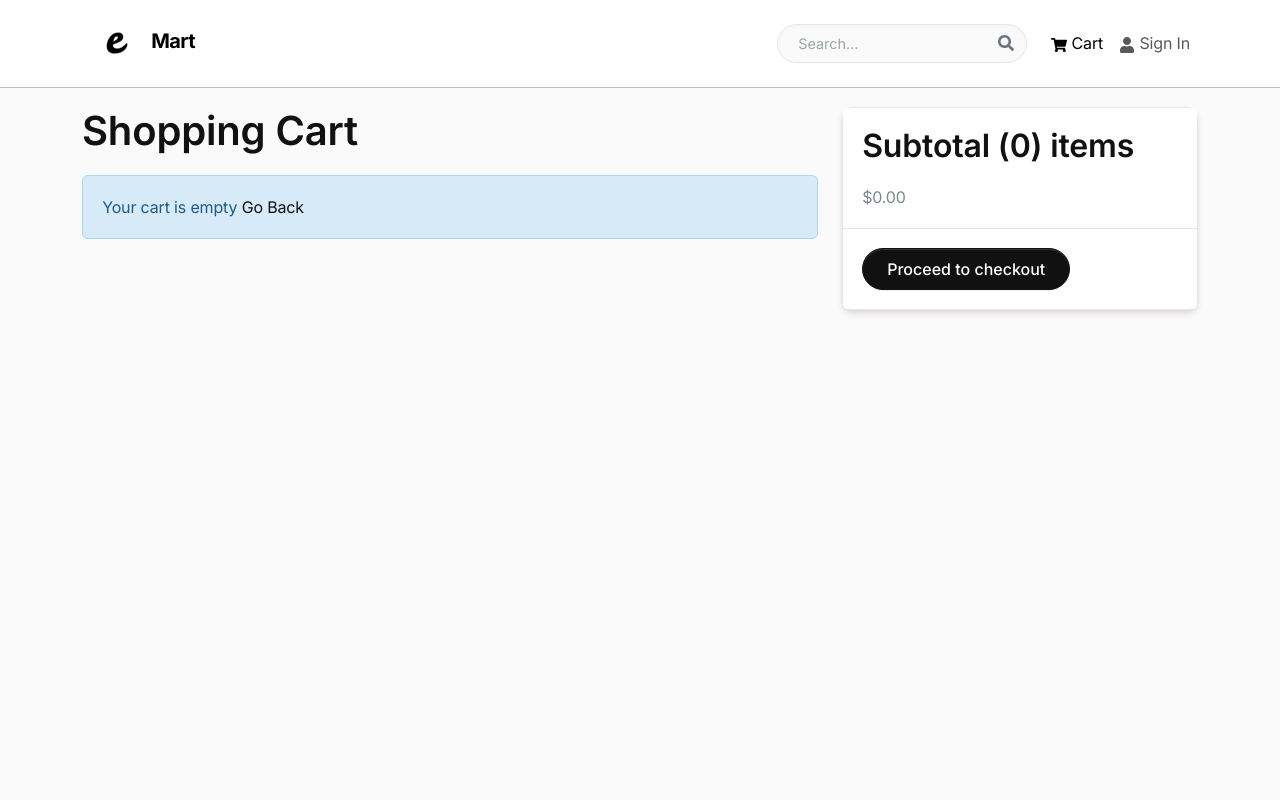
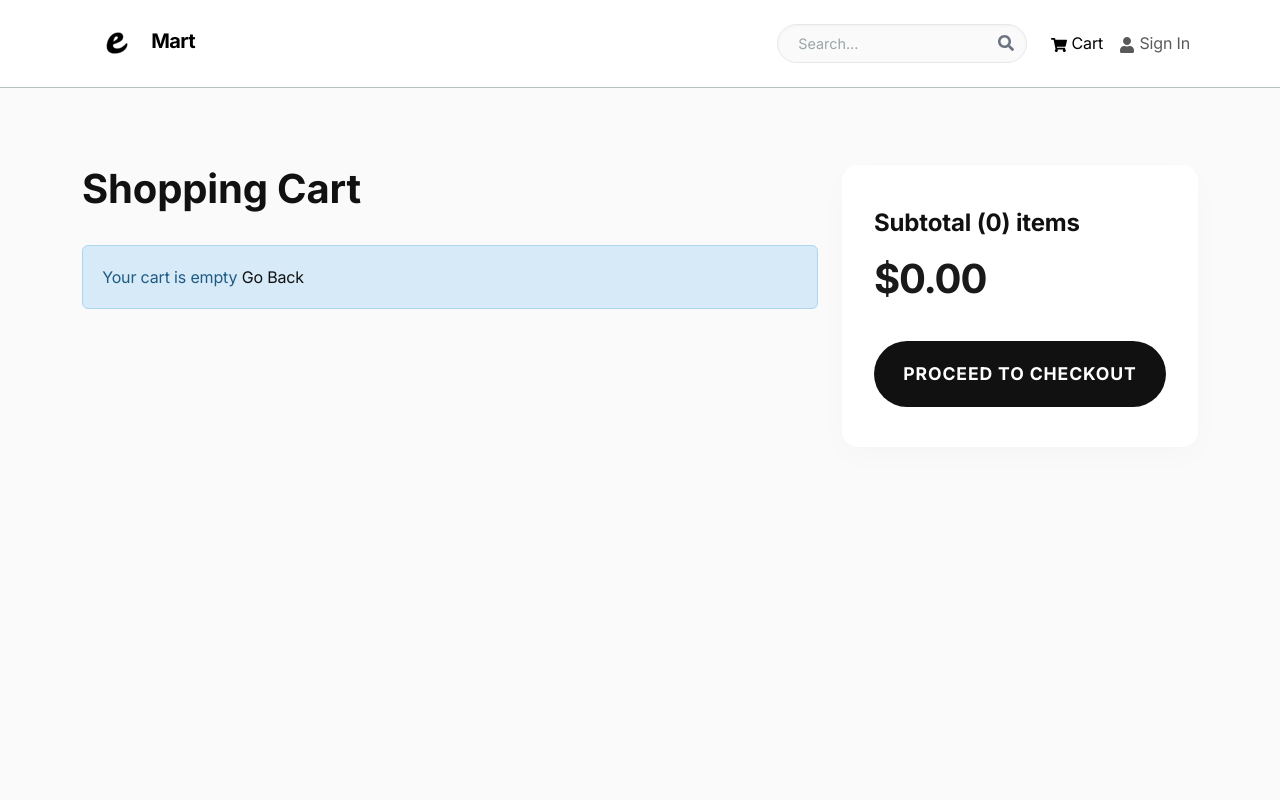
Before and after one commit to AvishkaGihan/eMart, a React (Create React App) app in the folder frontend/: page /cart in a window 1280 px wide. Shown: the top 800 px of the page. Built offline with nearby package versions, Linux system fonts and the light colour scheme.

Commit message:
feat: implement global base styles and CartScreen component

```diff
--- a/frontend/src/assets/styles/index.css
+++ b/frontend/src/assets/styles/index.css
@@ -583,3 +583,78 @@ table td, table th {
 .list-group-item {
   border-color: var(--color-border);
 }
+
+/* Cart Screen */
+.cart-item-row {
+  border-bottom: 1px solid var(--color-border);
+  padding: 1.5rem 0;
+  display: flex;
+  align-items: center;
+}
+
+.cart-item-row:last-child {
+  border-bottom: none;
+}
+
+.cart-img-container {
+  background: var(--color-surface);
+  border-radius: var(--radius);
+  padding: 1rem;
+  display: flex;
+  justify-content: center;
+  align-items: center;
+  border: 1px solid var(--color-border);
+}
+
+.cart-img-container img {
+  max-height: 80px;
+  max-width: 100%;
+  object-fit: contain;
+}
+
+.cart-item-title {
+  font-size: 1.1rem;
+  font-weight: 600;
+  color: var(--color-accent);
+  text-decoration: none;
+}
+
+.cart-item-price {
+  font-weight: 700;
+  font-size: 1.15rem;
+}
+
+.cart-delete-btn {
+  background: transparent;
+  border: none;
+  color: var(--color-text-muted);
+  font-size: 1.25rem;
+  transition: color 0.2s;
+  padding: 0.5rem;
+}
+
+.cart-delete-btn:hover {
+  color: #dc3545;
+}
+
+.premium-summary-box {
+  background: var(--color-surface);
+  border-radius: var(--radius-lg);
+  padding: 2.5rem 2rem;
+  box-shadow: 0 10px 30px rgba(0,0,0,0.02);
+}
+
+.premium-summary-title {
+  font-size: 1.5rem;
+  font-weight: 700;
+  margin-bottom: 0.5rem;
+  color: var(--color-accent);
+}
+
+.premium-summary-price {
+  font-size: 2.5rem;
+  font-weight: 800;
+  color: var(--color-text);
+  margin-bottom: 2rem;
+  letter-spacing: -0.03em;
+}
--- a/frontend/src/screens/CartScreen.jsx
+++ b/frontend/src/screens/CartScreen.jsx
@@ -1,14 +1,6 @@
 import { Link, useNavigate } from "react-router-dom";
 import { useDispatch, useSelector } from "react-redux";
-import {
-  Row,
-  Col,
-  ListGroup,
-  Image,
-  Form,
-  Button,
-  Card,
-} from "react-bootstrap";
+import { Row, Col, Form } from "react-bootstrap";
 import { FaTrash } from "react-icons/fa";
 import Message from "../components/Message";
 import { addToCart, removeFromCart } from "../slices/cartSlice";
@@ -33,78 +25,80 @@ const CartScreen = () => {
   };
 
   return (
-    <Row>
+    <Row className="my-5">
       <Col md={8}>
-        <h1 style={{ marginBottom: "20px" }}>Shopping Cart</h1>
+        <h1 style={{ fontWeight: 800, marginBottom: "2rem" }}>Shopping Cart</h1>
         {cartItems.length === 0 ? (
           <Message>
             Your cart is empty <Link to="/">Go Back</Link>
           </Message>
         ) : (
-          <ListGroup variant="flush">
+          <div className="mb-5">
             {cartItems.map((item) => (
-              <ListGroup.Item key={item._id} style={{ marginBottom: "20px" }}>
-                <Row>
-                  <Col md={2}>
-                    <Image src={item.image} alt={item.name} fluid rounded />
+              <Row key={item._id} className="cart-item-row mx-0">
+                <Col md={2} className="px-0">
+                  <div className="cart-img-container">
+                    <img src={item.image} alt={item.name} />
+                  </div>
                 </Col>
-                  <Col md={3}>
-                    <Link to={`/product/${item._id}`}>{item.name}</Link>
+                <Col md={4} className="d-flex align-items-center ps-4">
+                  <Link to={`/product/${item._id}`} className="cart-item-title">
+                    {item.name}
+                  </Link>
                 </Col>
-                  <Col md={2}>${item.price}</Col>
-                  <Col md={2}>
-                    <Form.Control
-                      as="select"
+                <Col md={2} className="d-flex align-items-center justify-content-center">
+                  <div className="cart-item-price">${item.price}</div>
+                </Col>
+                <Col md={3} className="d-flex align-items-center justify-content-center">
+                  <Form.Select
+                    className="premium-qty-select w-100"
                     value={item.qty}
                     onChange={(e) =>
                       addToCartHandler(item, Number(e.target.value))
                     }
                   >
                     {[...Array(item.countInStock).keys()].map((x) => (
-                        <option key={x + 1}>{x + 1}</option>
+                      <option key={x + 1} value={x + 1}>
+                        {x + 1}
+                      </option>
                     ))}
-                    </Form.Control>
+                  </Form.Select>
                 </Col>
-                  <Col md={2}>
-                    <Button
+                <Col md={1} className="d-flex align-items-center justify-content-end px-0">
+                  <button
                     type="button"
-                      variant="light"
+                    className="cart-delete-btn"
                     onClick={() => removeFromCartHandler(item._id)}
                   >
                     <FaTrash />
-                    </Button>
+                  </button>
                 </Col>
               </Row>
-              </ListGroup.Item>
             ))}
-          </ListGroup>
+          </div>
         )}
       </Col>
+
       <Col md={4}>
-        <Card>
-          <ListGroup variant="flush">
-            <ListGroup.Item>
-              <h2>
-                Subtotal ({cartItems.reduce((acc, item) => acc + item.qty, 0)})
-                items
-              </h2>
-              $
-              {cartItems
+        <div className="premium-summary-box">
+          <div className="premium-summary-title">
+            Subtotal ({cartItems.reduce((acc, item) => acc + item.qty, 0)}) items
+          </div>
+          <div className="premium-summary-price">
+            ${cartItems
               .reduce((acc, item) => acc + item.qty * item.price, 0)
               .toFixed(2)}
-            </ListGroup.Item>
-            <ListGroup.Item
+          </div>
+
+          <button
             type="button"
-              className="btn-block"
+            className="premium-add-to-cart"
             disabled={cartItems.length === 0}
-              onClick={() => {
-                checkoutHandler();
-              }}
+            onClick={checkoutHandler}
           >
-              <Button>Proceed to checkout</Button>
-            </ListGroup.Item>
-          </ListGroup>
-        </Card>
+            Proceed to Checkout
+          </button>
+        </div>
       </Col>
     </Row>
   );
```
Lines whose indentation alone changed are shown as unchanged.
